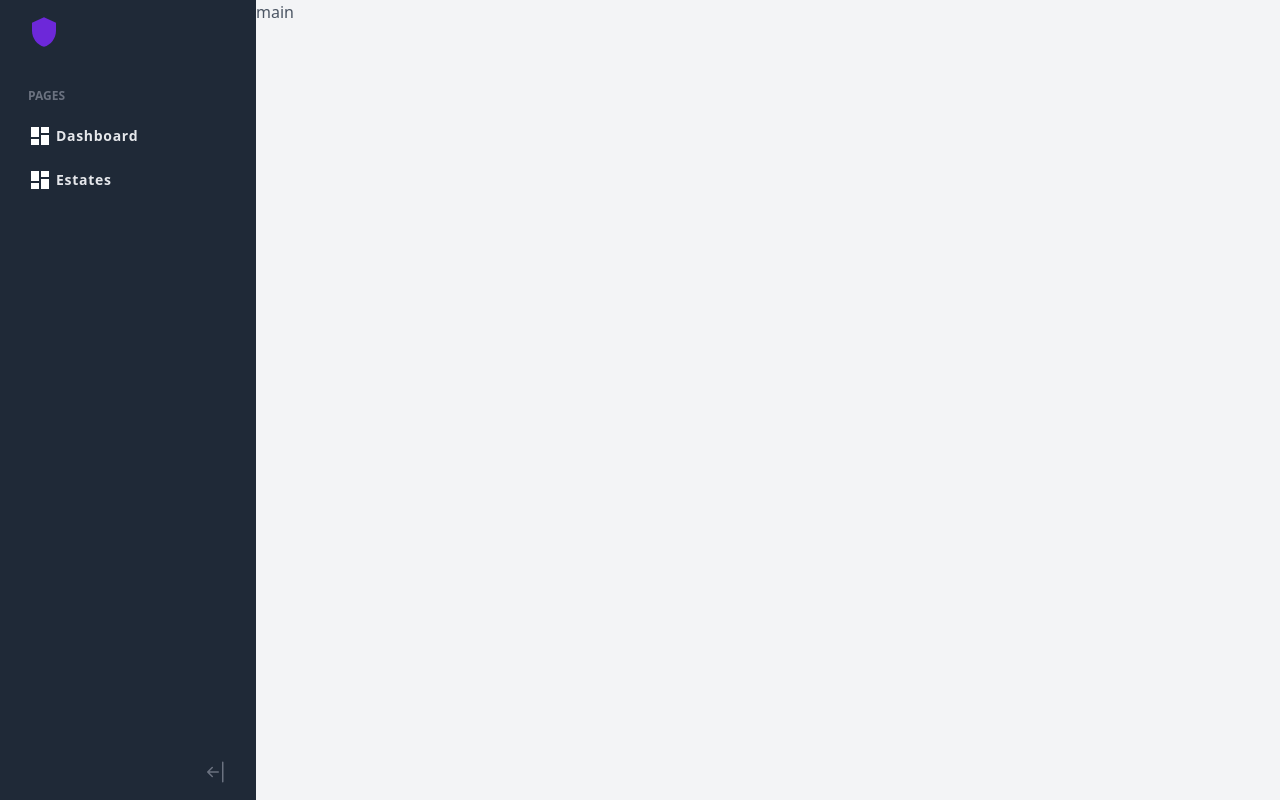
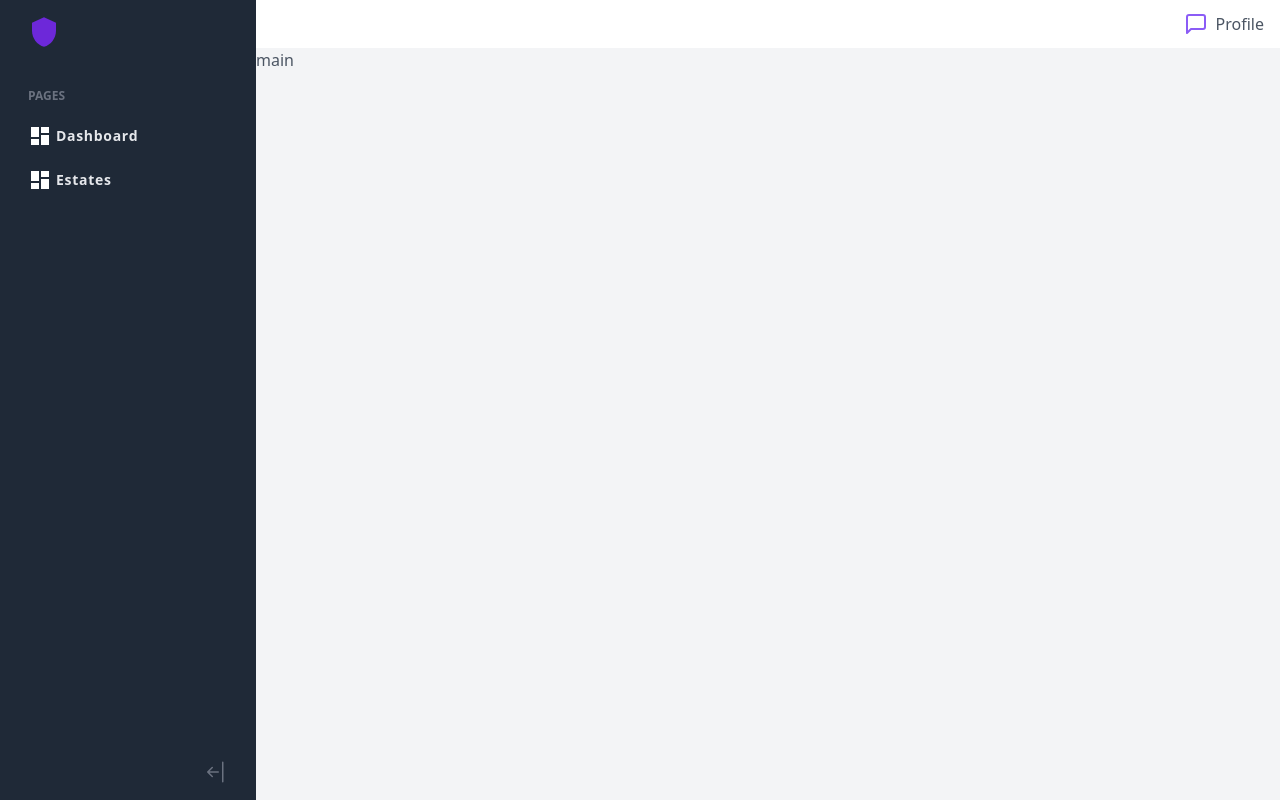
Before and after one commit to Jimlah/estatevisa-app, a React (Create React App) app: page / in a window 1280 px wide. Built offline with nearby package versions, Linux system fonts and the light colour scheme.

Commit message:
Created notification componnet

```diff
--- a/src/App.css
+++ b/src/App.css
@@ -605,6 +605,13 @@ video {
   --tw-transform: translateX(var(--tw-translate-x)) translateY(var(--tw-translate-y)) rotate(var(--tw-rotate)) skewX(var(--tw-skew-x)) skewY(var(--tw-skew-y)) scaleX(var(--tw-scale-x)) scaleY(var(--tw-scale-y));
   --tw-border-opacity: 1;
   border-color: rgba(229, 231, 235, var(--tw-border-opacity));
+  --tw-ring-offset-shadow: 0 0 #0000;
+  --tw-ring-shadow: 0 0 #0000;
+  --tw-shadow: 0 0 #0000;
+}
+
+.static {
+  position: static;
 }
 
 .fixed {
@@ -615,12 +622,29 @@ video {
   position: absolute;
 }
 
+.relative {
+  position: relative;
+}
+
+.sticky {
+  position: -webkit-sticky;
+  position: sticky;
+}
+
 .top-0 {
   top: 0px;
 }
 
 .left-0 {
   left: 0px;
+}
+
+.bottom-0 {
+  bottom: 0px;
+}
+
+.right-0 {
+  right: 0px;
 }
 
 .z-40 {
@@ -659,6 +683,10 @@ video {
   height: 2rem;
 }
 
+.h-4 {
+  height: 1rem;
+}
+
 .w-full {
   width: 100%;
 }
@@ -673,6 +701,14 @@ video {
 
 .w-8 {
   width: 2rem;
+}
+
+.w-48 {
+  width: 12rem;
+}
+
+.max-w-sm {
+  max-width: 24rem;
 }
 
 .flex-1 {
@@ -709,6 +745,10 @@ video {
   justify-content: center;
 }
 
+.justify-between {
+  justify-content: space-between;
+}
+
 .space-x-1 > :not([hidden]) ~ :not([hidden]) {
   --tw-space-x-reverse: 0;
   margin-right: calc(0.25rem * var(--tw-space-x-reverse));
@@ -725,6 +765,36 @@ video {
   --tw-space-y-reverse: 0;
   margin-top: calc(0.25rem * calc(1 - var(--tw-space-y-reverse)));
   margin-bottom: calc(0.25rem * var(--tw-space-y-reverse));
+}
+
+.space-x-2 > :not([hidden]) ~ :not([hidden]) {
+  --tw-space-x-reverse: 0;
+  margin-right: calc(0.5rem * var(--tw-space-x-reverse));
+  margin-left: calc(0.5rem * calc(1 - var(--tw-space-x-reverse)));
+}
+
+.space-y-0\.5 > :not([hidden]) ~ :not([hidden]) {
+  --tw-space-y-reverse: 0;
+  margin-top: calc(0.125rem * calc(1 - var(--tw-space-y-reverse)));
+  margin-bottom: calc(0.125rem * var(--tw-space-y-reverse));
+}
+
+.space-y-0 > :not([hidden]) ~ :not([hidden]) {
+  --tw-space-y-reverse: 0;
+  margin-top: calc(0px * calc(1 - var(--tw-space-y-reverse)));
+  margin-bottom: calc(0px * var(--tw-space-y-reverse));
+}
+
+.divide-x-2 > :not([hidden]) ~ :not([hidden]) {
+  --tw-divide-x-reverse: 0;
+  border-right-width: calc(2px * var(--tw-divide-x-reverse));
+  border-left-width: calc(2px * calc(1 - var(--tw-divide-x-reverse)));
+}
+
+.divide-y > :not([hidden]) ~ :not([hidden]) {
+  --tw-divide-y-reverse: 0;
+  border-top-width: calc(1px * calc(1 - var(--tw-divide-y-reverse)));
+  border-bottom-width: calc(1px * var(--tw-divide-y-reverse));
 }
 
 .place-self-end {
@@ -747,8 +817,17 @@ video {
   border-radius: 0.25rem;
 }
 
+.rounded-lg {
+  border-radius: 0.5rem;
+}
+
 .border {
   border-width: 1px;
+}
+
+.border-red-500 {
+  --tw-border-opacity: 1;
+  border-color: rgba(239, 68, 68, var(--tw-border-opacity));
 }
 
 .bg-gray-100 {
@@ -759,6 +838,16 @@ video {
 .bg-gray-800 {
   --tw-bg-opacity: 1;
   background-color: rgba(31, 41, 55, var(--tw-bg-opacity));
+}
+
+.bg-white {
+  --tw-bg-opacity: 1;
+  background-color: rgba(255, 255, 255, var(--tw-bg-opacity));
+}
+
+.bg-red-500 {
+  --tw-bg-opacity: 1;
+  background-color: rgba(239, 68, 68, var(--tw-bg-opacity));
 }
 
 .p-4 {
@@ -773,6 +862,16 @@ video {
 .py-2 {
   padding-top: 0.5rem;
   padding-bottom: 0.5rem;
+}
+
+.px-4 {
+  padding-left: 1rem;
+  padding-right: 1rem;
+}
+
+.py-3 {
+  padding-top: 0.75rem;
+  padding-bottom: 0.75rem;
 }
 
 .pl-3 {
@@ -797,12 +896,36 @@ video {
   font-weight: 700;
 }
 
+.font-medium {
+  font-weight: 500;
+}
+
+.font-normal {
+  font-weight: 400;
+}
+
 .uppercase {
   text-transform: uppercase;
 }
 
+.leading-5 {
+  line-height: 1.25rem;
+}
+
+.leading-4 {
+  line-height: 1rem;
+}
+
 .tracking-wider {
   letter-spacing: 0.05em;
+}
+
+.tracking-wide {
+  letter-spacing: 0.025em;
+}
+
+.tracking-tight {
+  letter-spacing: -0.025em;
 }
 
 .text-gray-600 {
@@ -833,6 +956,31 @@ video {
 .text-purple-500 {
   --tw-text-opacity: 1;
   color: rgba(139, 92, 246, var(--tw-text-opacity));
+}
+
+.text-gray-900 {
+  --tw-text-opacity: 1;
+  color: rgba(17, 24, 39, var(--tw-text-opacity));
+}
+
+.text-gray-700 {
+  --tw-text-opacity: 1;
+  color: rgba(55, 65, 81, var(--tw-text-opacity));
+}
+
+.text-red-500 {
+  --tw-text-opacity: 1;
+  color: rgba(239, 68, 68, var(--tw-text-opacity));
+}
+
+.shadow {
+  --tw-shadow: 0 1px 3px 0 rgba(0, 0, 0, 0.1), 0 1px 2px 0 rgba(0, 0, 0, 0.06);
+  box-shadow: var(--tw-ring-offset-shadow, 0 0 #0000), var(--tw-ring-shadow, 0 0 #0000), var(--tw-shadow);
+}
+
+.outline-none {
+  outline: 2px solid transparent;
+  outline-offset: 2px;
 }
 
 .transition {
@@ -869,6 +1017,21 @@ video {
   color: rgba(209, 213, 219, var(--tw-text-opacity));
 }
 
+.hover\:text-gray-600:hover {
+  --tw-text-opacity: 1;
+  color: rgba(75, 85, 99, var(--tw-text-opacity));
+}
+
+.hover\:text-purple-600:hover {
+  --tw-text-opacity: 1;
+  color: rgba(124, 58, 237, var(--tw-text-opacity));
+}
+
+.focus\:outline-none:focus {
+  outline: 2px solid transparent;
+  outline-offset: 2px;
+}
+
 .group:hover .group-hover\:text-purple-500 {
   --tw-text-opacity: 1;
   color: rgba(139, 92, 246, var(--tw-text-opacity));
@@ -892,6 +1055,14 @@ video {
     top: auto;
   }
 
+  .lg\:hidden {
+    display: none;
+  }
+
+  .lg\:w-64 {
+    width: 16rem;
+  }
+
   .lg\:max-w-min {
     max-width: -webkit-min-content;
     max-width: min-content;
--- /dev/null
+++ b/src/components/dropdown/DropDownMenu.jsx
@@ -0,0 +1,27 @@
+import { useState, useRef } from 'react';
+import useClickOutside from './../../hooks/useClickOutside';
+
+const DropDownMenu = ({ menu, children }) => {
+
+    const [isOpen, setIsOpen] = useState(false);
+    const clickRef = useRef()
+
+    useClickOutside(clickRef, () => setIsOpen(false));
+
+    const handleClick = () => {
+        setIsOpen(!isOpen);
+    }
+
+    return (
+        <div className="relative" ref={clickRef}>
+            <button onClick={handleClick} className="flex items-center outline-none focus:outline-none">
+                {menu}
+            </button>
+            <div className={`absolute right-0 px-4 py-3 bg-white rounded-lg shadow ${isOpen ? "" : "hidden"}`}>
+                {children}
+            </div>
+        </div>
+    )
+}
+
+export default DropDownMenu
--- /dev/null
+++ b/src/components/dropdown/NotificationDropDown.jsx
@@ -0,0 +1,43 @@
+import DropDownMenu from './DropDownMenu';
+import { FiMessageSquare } from 'react-icons/fi';
+
+const NotificationIcon = () => {
+    return (
+        <span className="relative flex items-center justify-center text-purple-500 outline-none hover:text-purple-600 focus:outline-none">
+            <FiMessageSquare className="w-6 h-6" />
+        </span>
+    )
+}
+
+
+const NotificationMessage = () => {
+    return (
+        <div className="flex flex-col justify-start py-2 space-y-0.5">
+            <h4 className="text-sm font-medium tracking-wide text-gray-900">
+                New Estate Created by User
+            </h4>
+            <p className="text-xs font-normal leading-4 tracking-tight text-gray-700">
+                Lorem ipsum dolor sit amet, consectetur adipiscing elit.
+            </p>
+            <span className="text-sm font-semibold text-gray-500">
+                5:30pm
+            </span>
+        </div>
+    )
+}
+
+const NotificationDropDown = () => {
+    return (
+        <DropDownMenu menu={<NotificationIcon />}>
+            <div className="flex flex-col w-48 lg:w-64">
+                <h3 className="font-semibold text-gray-500">Notifications</h3>
+                <div className="flex flex-col w-full divide-y">
+                    <NotificationMessage />
+                    <NotificationMessage />
+                </div>
+            </div>
+        </DropDownMenu>
+    )
+}
+
+export default NotificationDropDown
--- /dev/null
+++ b/src/hooks/useClickOutside.js
@@ -0,0 +1,18 @@
+import { useEffect } from "react";
+
+const useClickOutside = (ref, callback) => {
+    const handleClick = e => {
+        if (ref.current && !ref.current.contains(e.target)) {
+            callback();
+        }
+    };
+
+    useEffect(() => {
+        document.addEventListener('click', handleClick);
+        return () => {
+            document.removeEventListener('click', handleClick);
+        };
+    });
+};
+
+export default useClickOutside;
--- a/src/layout/Dashboard.jsx
+++ b/src/layout/Dashboard.jsx
@@ -1,10 +1,12 @@
 import Navbar from './partials/NavBar';
+import Header from './partials/Header';
 
 const Dashboard = () => {
     return (
         <div className="fixed top-0 left-0 flex justify-start w-full h-screen overflow-hidden text-gray-600 bg-gray-100 item-start">
             <Navbar />
             <main className="flex-1 w-full ">
+                <Header />
                 main
             </main>
         </div>
--- /dev/null
+++ b/src/layout/partials/Header.jsx
@@ -0,0 +1,24 @@
+import { AiOutlineMenu } from 'react-icons/ai';
+import NotificationDropDown from './../../components/dropdown/NotificationDropDown';
+
+const Header = () => {
+    return (
+        <div className="sticky top-0 left-0 flex items-center justify-between px-4 py-3 bg-white">
+            <div>
+                <button className="text-gray-500 lg:hidden hover:text-gray-600">
+                    <AiOutlineMenu className="w-6 h-6" />
+                </button>
+            </div>
+            <div className="flex items-start justify-end space-x-2">
+                <div>
+                    <NotificationDropDown />
+                </div>
+                <div>
+                    Profile
+                </div>
+            </div>
+        </div>
+    )
+}
+
+export default Header;
--- a/src/layout/partials/NavBar.jsx
+++ b/src/layout/partials/NavBar.jsx
@@ -1,5 +1,4 @@
 import { MdShield, MdDashboard } from 'react-icons/md';
-import { Link } from 'react-router-dom';
 import { BsArrowBarLeft } from 'react-icons/bs';
 import { useState } from 'react';
 import NavLink from '../../components/ungrouped/NavLink';
```
Also changed, not shown: src/components/dropdown/DropDownItem.jsx (added), src/components/dropdown/ProfileDropDown.jsx (added).
